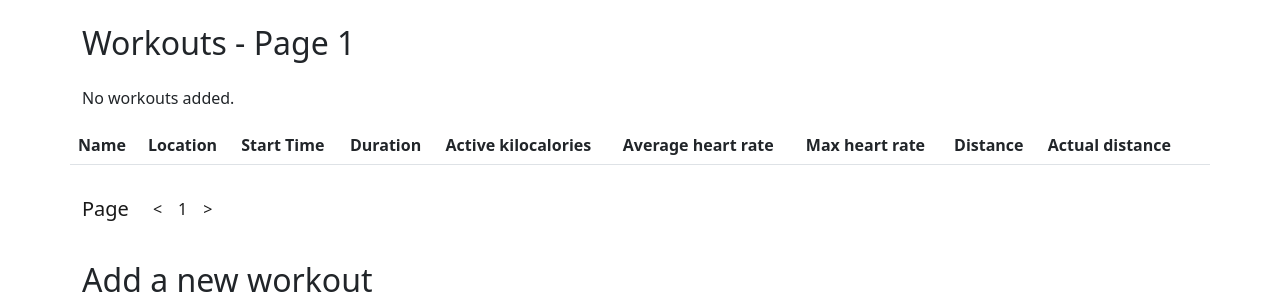
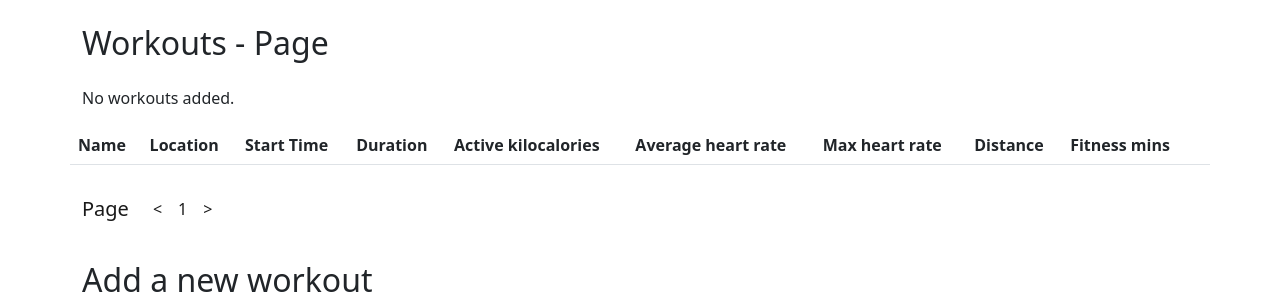
Before and after one commit to Matt-Mcl/workout-app, a Django app: page /workouts/ in a window 1280 px wide. Shown: the part 56-356 px from the top of the page. Run offline with Django 4.2, Linux system fonts and the light colour scheme; the visitor is signed in with stand-in values (Sample User, id 1); data comes from the database, SQL or seed files in the repository; data that the repository does not hold is empty; some libraries are stand-ins or nearby versions.

Commit message:
Adds fitness mins to workouts view

```diff
--- a/workoutapp/workouts/helpers/views_helper.py
+++ b/workoutapp/workouts/helpers/views_helper.py
@@ -66,6 +66,18 @@ def parse_json_data(request, user_id):
 
         stepCadence = int(totalSteps / (w['duration'] / 60))
 
+        temperature = None
+        if "temperature" in w:
+            temperature = int(w['temperature']['qty'])
+
+        humidity = None
+        if "humidity" in w:
+            humidity = int(w['humidity']['qty'])
+
+        intensity = None
+        if "intensity" in w:
+            intensity = round(w['intensity']['qty'], 2)
+
         obj = {
             "name": w['name'],
             "location": location,
@@ -79,9 +91,9 @@ def parse_json_data(request, user_id):
             "distance": totalDistance,
             "step_count": round(totalSteps),
             "step_cadence": stepCadence,
-            "temperature": int(w['temperature']['qty']),
-            "humidity": int(w['humidity']['qty']),
-            "intensity": round(w['intensity']['qty'], 2),
+            "temperature": temperature,
+            "humidity": humidity,
+            "intensity": intensity,
             "user": user_id
         }
 
@@ -90,3 +102,20 @@ def parse_json_data(request, user_id):
         workout_objects.append(obj)
 
     return workout_objects
+
+
+def add_fitness_mins(workouts, user_id):
+    # TODO: Modify to get the fitness mins threshold from user settings
+    threshold = 142
+
+    workouts_with_fitness_mins = []
+
+    for w in workouts:
+        # Get minutes of workout where heartrate is above threshold
+        if w.mins_at_hr is not None:
+            fitness_mins = sum([x[1] for x in eval(w.mins_at_hr) if int(x[0]) >= threshold])
+            w.fitness_mins = fitness_mins
+
+        workouts_with_fitness_mins.append(w)
+
+    return workouts_with_fitness_mins
--- a/workoutapp/workouts/templates/workouts/workouts.html
+++ b/workoutapp/workouts/templates/workouts/workouts.html
@@ -27,7 +27,7 @@
                         <th>Average heart rate</th>
                         <th>Max heart rate</th>
                         <th>Distance</th>
-                        <th>Actual distance</th>
+                        <th>Fitness mins</th>
                         <th></th>
                     </tr>
                     {% for w in workouts %}
@@ -48,8 +48,8 @@
                             {% else %}
                                 <td></td>
                             {% endif %}
-                            {% if w.actual_distance %}
-                                <td>{{ w.actual_distance }} km</td>
+                            {% if w.fitness_mins %}
+                                <td>{{ w.fitness_mins }} Minutes</td>
                             {% else %}
                                 <td></td>
                             {% endif %}
--- a/workoutapp/workouts/views.py
+++ b/workoutapp/workouts/views.py
@@ -34,6 +34,8 @@ def WorkoutFormView(request):
         except (PageNotAnInteger, EmptyPage):
             this_page = "1"
             page_workouts = paginated_workouts.page(1)
+
+        page_workouts = views_helper.add_fitness_mins(page_workouts, user.id)
 
         lower_range = range(1, paginated_workouts.num_pages + 1)
         upper_range = None
```
Also changed, not shown: 1 other file.
